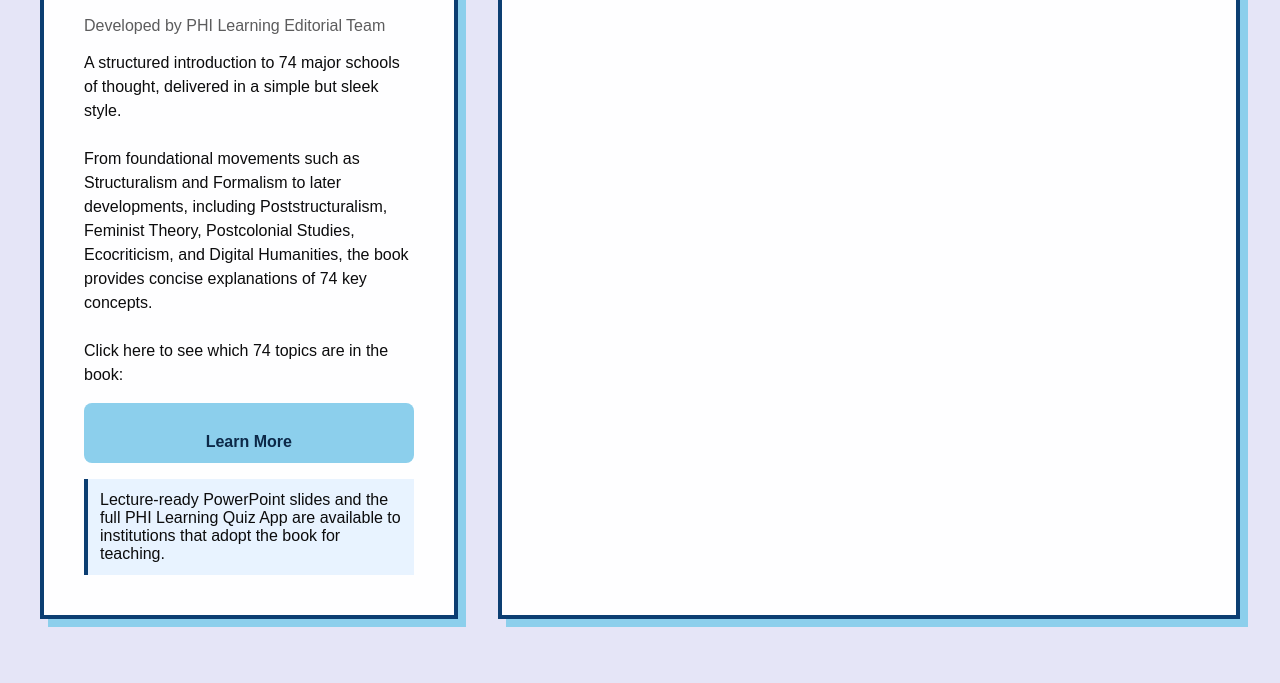
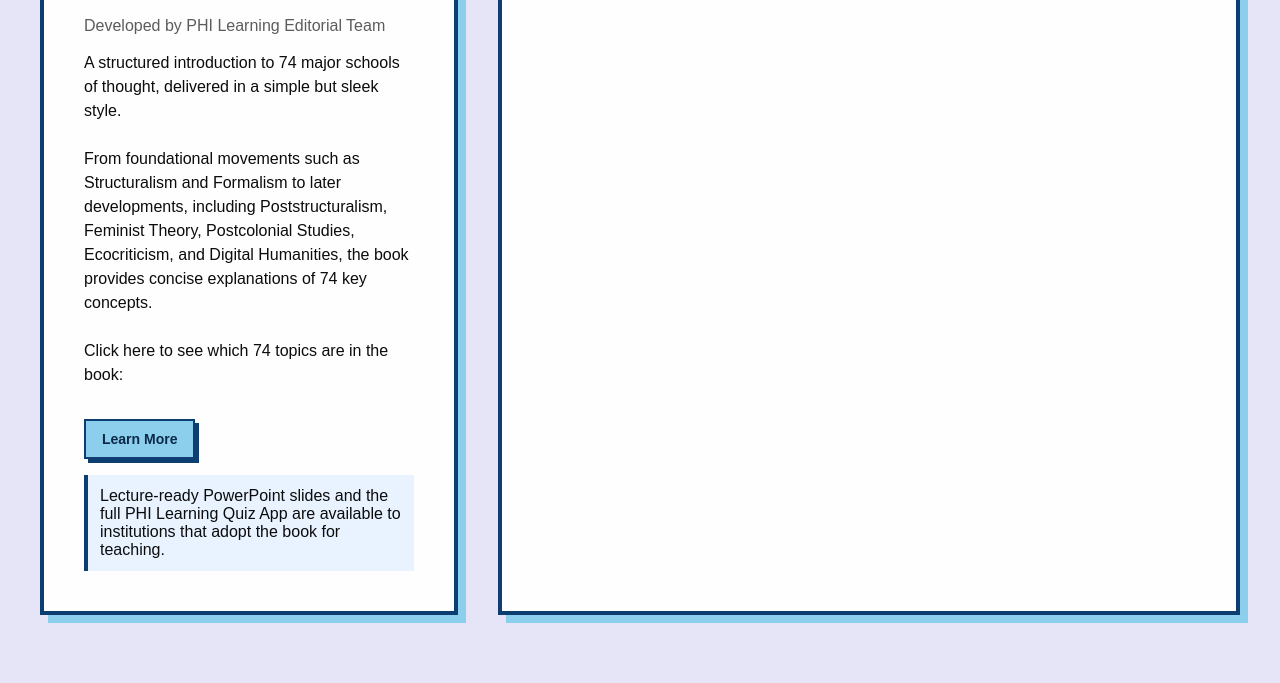
Before and after one commit to Pallavighxsh/literary-theory, a website: page index.html in a window 1280 px wide. Shown: the part 401-1084 px from the top of the page. Drawn offline with Linux system fonts and the light colour scheme.

Commit message:
Update styles.css

```diff
--- a/styles.css
+++ b/styles.css
@@ -468,6 +468,8 @@
 
 }
 
+
+
 @keyframes fadeIn{
 
 from{
@@ -818,25 +820,51 @@
 
 .browse-book-btn{
 
+display:inline-flex;
+align-items:center;
+justify-content:center;
+
+margin-top:16px;
+
 background:#87ceeb;
 color:#001f3f;
 
-padding:12px 18px;
+padding:10px 16px;
 
-border:none;
+border:2px solid #00356b;
 
-border-radius:8px;
+font-size:14px;
+font-weight:600;
 
 cursor:pointer;
 
-font-weight:600;
+width:auto;
+max-width:220px;
 
-white-space:pre-wrap;
+box-shadow:4px 4px 0px #00356b;
+
+transition:all 0.2s ease;
 
 }
 
 .browse-book-btn:hover{
-opacity:0.9;
+
+background:#00356b;
+color:white;
+
+transform:translateY(-2px);
+
+box-shadow:6px 6px 0px #87ceeb;
+
+}
+
+.book-actions{
+
+display:flex;
+justify-content:center;
+
+margin-top:10px;
+
 }
 
 
```
